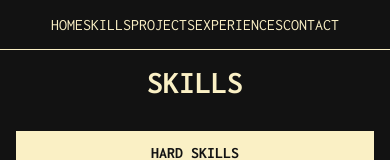
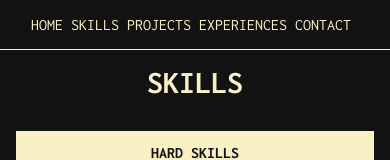
Before and after one commit to code-larry/portfolio-react, a Next.js app: page /details in a window 390 px wide. Shown: the top 160 px of the page. Built offline with nearby package versions, Linux system fonts and the light colour scheme.

Commit message:
Fix navbar elements margin for mobile

```diff
--- a/styles/Navbar.module.css
+++ b/styles/Navbar.module.css
@@ -7,6 +7,7 @@
 .navbar__item__btn {
 	text-decoration: none;
 	text-transform: uppercase;
+	margin-right: 0.5rem;
 }
 
 @media screen and (min-width: 700px) {
```
Also changed, not shown: 1 other file (tests, documents, lock files or other folders).
